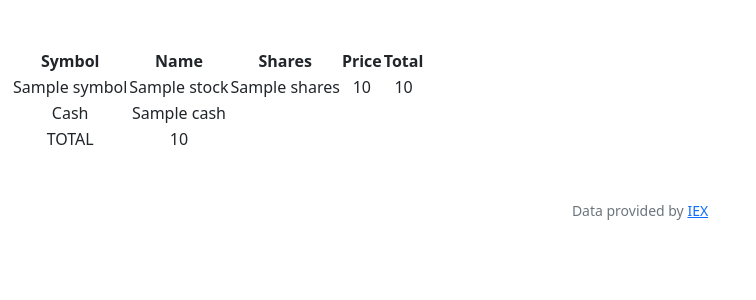
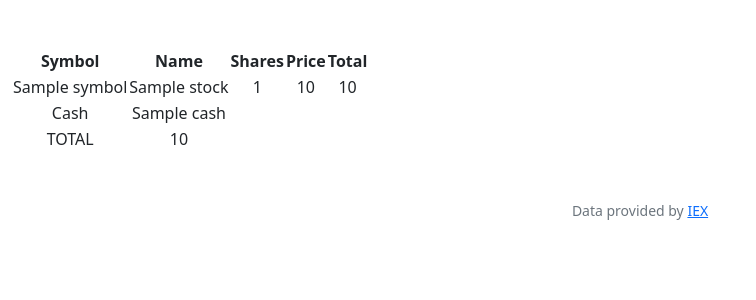
Before and after one commit to holyfatmama/Portfolio, a Flask app: template finance/templates/index.html in a window 1280 px wide. Shown: the part 76-376 px from the top of the page, without its empty margins (0-756 px from the left). Run offline with Flask 3, Linux system fonts and the light colour scheme; the template is opened without the code that fills it: most values are stand-ins (such as "Sample title", 1, 10 or a date in 2020); some libraries are stand-ins or nearby versions.

Commit message:
Thu, Nov 2, 2023, 11:30 PM +08:00

```diff
--- a/finance/app.py
+++ b/finance/app.py
@@ -36,7 +36,7 @@ def after_request(response):
 def index():
     """Show portfolio of stocks"""
     # get user stocks
-    stocks = db.execute("SELECT symbol, SUM(shares) FROM transactions WHERE id = ?", session["user_id"])
+    stocks = db.execute("SELECT symbol, SUM(shares) FROM transactions WHERE id = ? GROUP BY symbol", session["user_id"])
 
     cash = db.execute("SELECT cash FROM users WHERE id = ?", session["user_id"])[0]["cash"]
 
@@ -47,8 +47,8 @@ def index():
         quote = lookup(stock["symbol"])
         stock["name"] = quote["name"]
         stock["price"] = quote["price"]
-        stock["shares"] = stock["SUM(shares)"]
-        stock["value"] = stock["price"] * stock["shares"]
+        stock["total_shares"] = stock["SUM(shares)"]
+        stock["value"] = stock["price"] * stock["total_shares"]
         grand_total += stock["value"]
         total_value += stock["value"]
 
--- a/finance/templates/index.html
+++ b/finance/templates/index.html
@@ -17,11 +17,13 @@
         </thead>
         <tbody>
             {% for stock in stocks %}
+            <tr>
                 <td>{{ stock.symbol }}</td>
                 <td>{{ stock.name }}</td>
-                <td>{{ stock.shares }}</td>
+                <td>{{ stock.total_shares }}</td>
                 <td>{{ stock.price }}</td>
-                <td>{{ stock.price * stock.shares}}</td>
+                <td>{{ stock.price * stock.total_shares}}</td>
+            </tr>
             {% endfor %}
         </tbody>
         <tfoot>
```
